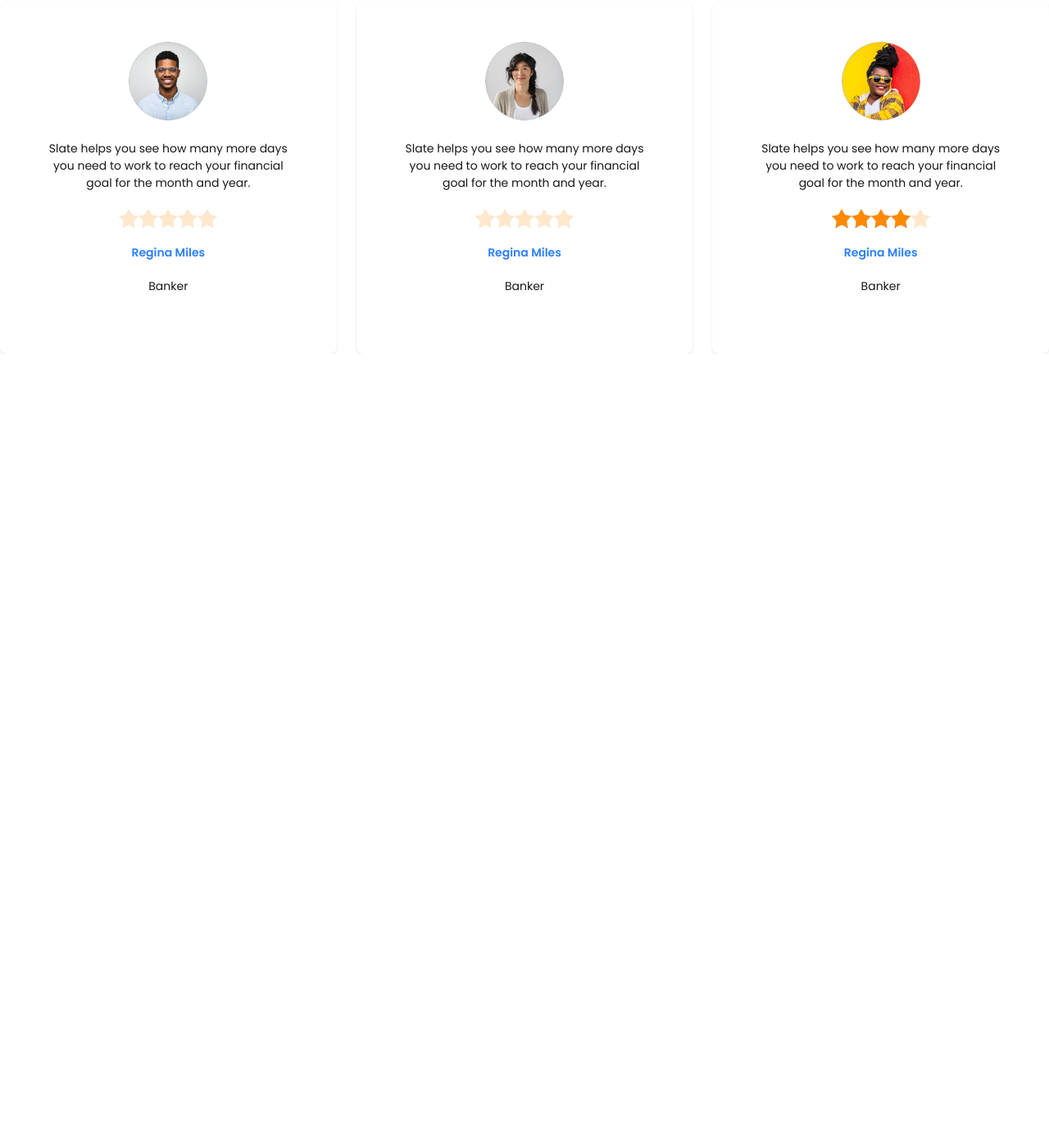
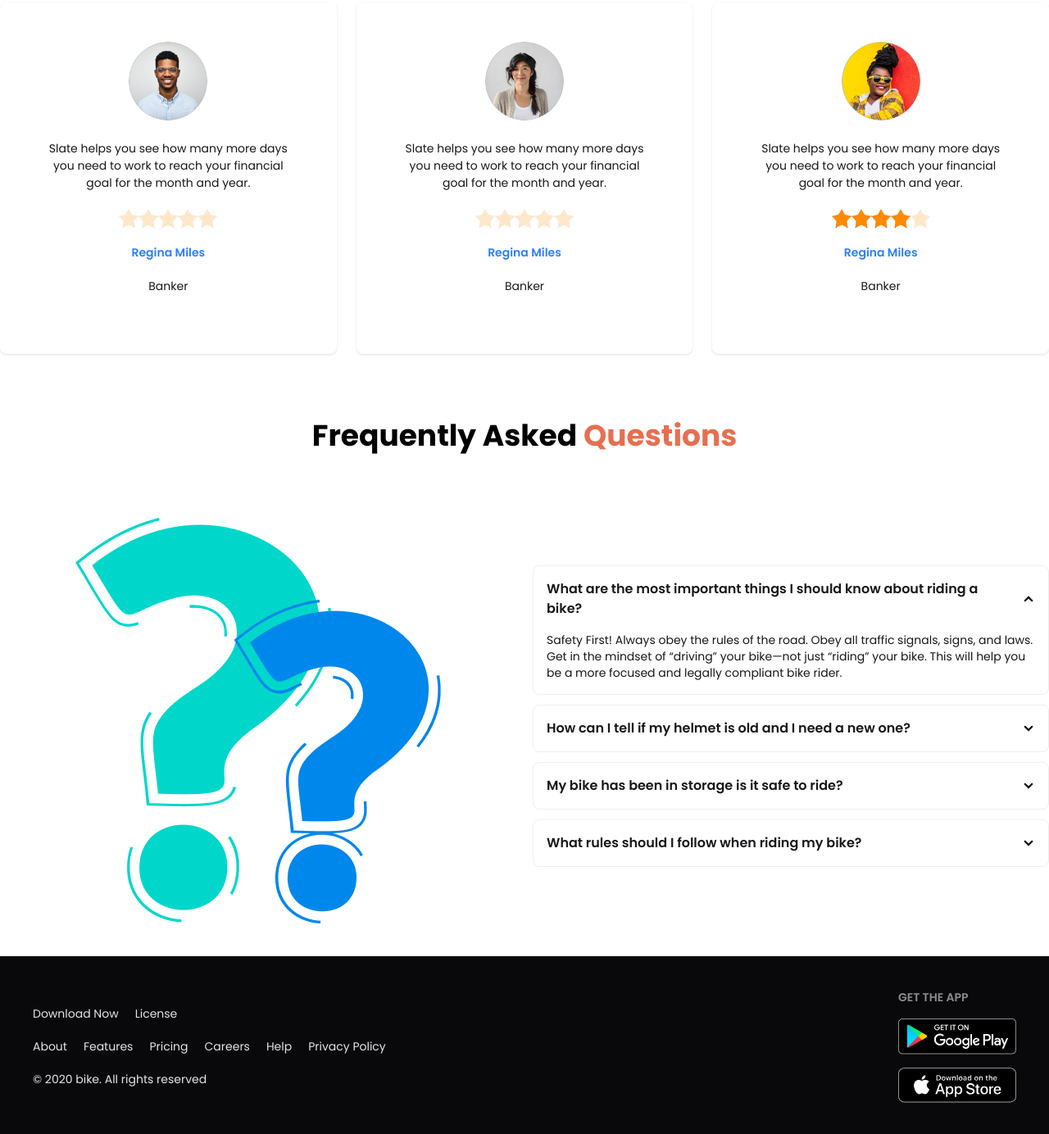
Before and after one commit to tuser-debnath/bike-zone-using-daisyui, a plain HTML site: page index.html in a window 1280 px wide. Shown: the part 2099-3483 px from the top of the page at 82% size. Before the commit the page ends 2531 px from the top, so only its background shows below. Drawn offline with nearby package versions, Linux system fonts and the light colour scheme.

Commit message:
Footer End

```diff
--- a/index.html
+++ b/index.html
@@ -46,7 +46,7 @@
                         class="menu menu-sm dropdown-content bg-base-100 rounded-box z-1 mt-3 w-52 p-2 shadow">
                         <li><a>Home</a></li>
                         <li><a>About</a></li>
-                        <li><a>News</a></li>
+                        <li><a href="#client">News</a></li>
                         <li><a>Contact Us</a></li>
                     </ul>
                     </div>
@@ -216,7 +216,7 @@
         </section>
 
         <!-- Client Section -->
-         <section>
+         <section id="client">
             <!-- Section Title -->
             <div class="py-10">
                 <h2 class="text-4xl text-black font-bold mb-10 text-center">Happy <span class="text-[#E76F51]">Clients says</span></h2>
@@ -297,10 +297,77 @@
                 </div>
             </div>
          </section>
+
+        <!--FAQ Section  -->
+        <section class="py-10">
+            <!-- Section Title -->
+            <div class="py-10">
+                <h2 class="text-4xl text-black font-bold mb-10 text-center">Frequently Asked <span class="text-[#E76F51]">Questions</span></h2>
+            </div>
+            <!-- Section Content -->
+            <div class="flex items-center gap-5 flex-col md:flex-row">
+                <!-- Section Image -->
+                 <div class="flex-1">
+                    <img class="mx-auto" src="images/others/faq.png" alt="">
+                 </div>
+                 <!-- Section Accordian -->
+                  <div class="flex-1">
+                    <div class="collapse collapse-arrow bg-base-100 border border-base-300 mb-3">
+                        <input type="radio" name="my-accordion-2" checked="checked" />
+                        <div class="collapse-title font-semibold">What are the most important things I should know about riding a bike?</div>
+                        <div class="collapse-content text-sm">Safety First! Always obey the rules of the road. Obey all traffic signals, signs, and laws. Get in the mindset of “driving” your bike—not just “riding” your bike. This will help you be a more focused and legally compliant bike rider. </div>
+                    </div>
+                    <div class="collapse collapse-arrow bg-base-100 border border-base-300 mb-3">
+                        <input type="radio" name="my-accordion-2" />
+                        <div class="collapse-title font-semibold">How can I tell if my helmet is old and I need a new one?</div>
+                        <div class="collapse-content text-sm">Click on "Forgot Password" on the login page and follow the instructions sent to your email.</div>
+                    </div>
+                    <div class="collapse collapse-arrow bg-base-100 border border-base-300 mb-3">
+                        <input type="radio" name="my-accordion-2" />
+                        <div class="collapse-title font-semibold">My bike has been in storage is it safe to ride?</div>
+                        <div class="collapse-content text-sm">Go to "My Account" settings and select "Edit Profile" to make changes.</div>
+                    </div>
+                    <div class="collapse collapse-arrow bg-base-100 border border-base-300 mb-3">
+                        <input type="radio" name="my-accordion-2" />
+                        <div class="collapse-title font-semibold">What rules should I follow when riding my bike?</div>
+                        <div class="collapse-content text-sm">Go to "My Account" settings and select "Edit Profile" to make changes.</div>
+                    </div>
+                  </div>
+            </div>
+        </section>
     </main>
     <!-- Footer Section -->
-    <footer>
-
+    <footer class="footer sm:footer-horizontal bg-neutral text-neutral-content p-10 flex justify-between items-center flex-col lg:flex-row mx-auto">
+        <aside class="space-y-3">
+                <div>
+                    <ul class="flex gap-5">
+                        <li><a href="#">Download Now</a></li>
+                        <li><a href="#">License</a></li>
+                    </ul>
+                </div>
+                <div>
+                    <ul class="flex gap-5">
+                        <li><a href="#">About</a></li>
+                        <li><a href="#">Features</a></li>
+                        <li><a href="#">Pricing</a></li>
+                        <li><a href="#">Careers</a></li>
+                        <li><a href="#">Help</a></li>
+                        <li><a href="#">Privacy Policy</a></li>
+                    </ul>
+                </div>
+                <p>© 2020 bike. All rights reserved</p>
+        </aside>
+        <nav>
+                <h6 class="footer-title">Get the App</h6>
+                <div class="grid grid-cols-1 gap-4">
+                <a>
+                    <img class="w-36" src="images/others/android.png" alt="">
+                </a>
+                <a>
+                    <img class="w-36" src="images/others/ios.png" alt="">
+                </a>
+                </div>
+        </nav>
     </footer>
 </body>
 </html>
```
